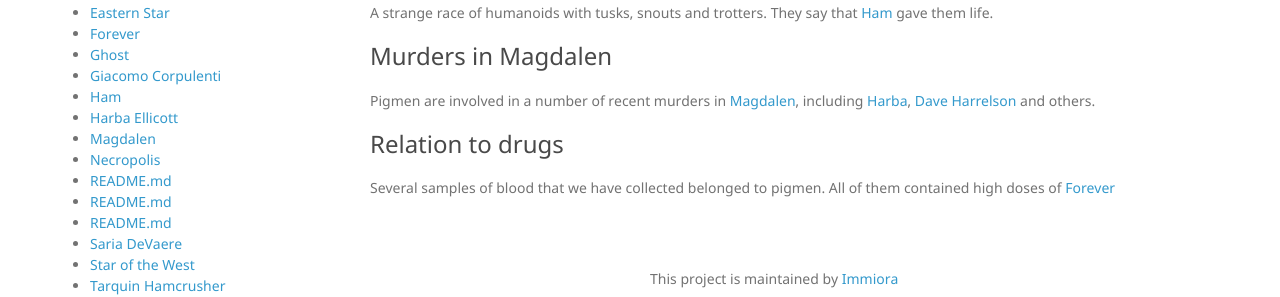
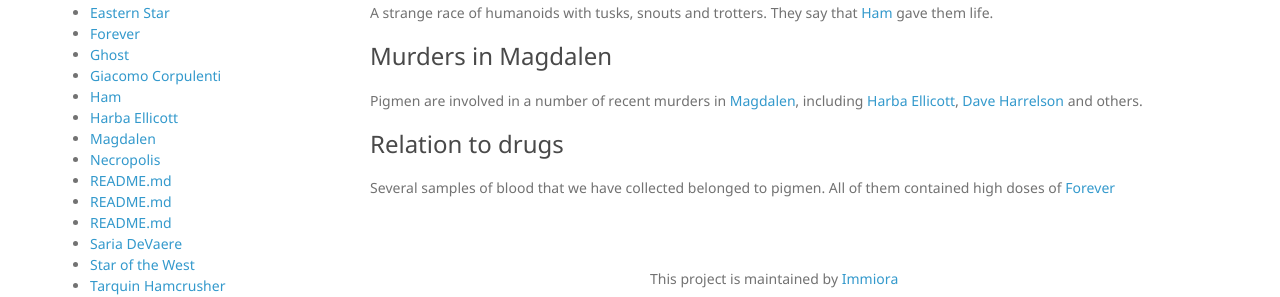
Before and after one commit to Immiora/the-narrow, a Jekyll site: the page built from wiki/other/pigmen.md, in a window 1280 px wide. Shown: the part 287-584 px from the top of the page. Built offline with Jekyll 4.4.1, drawn with Linux system fonts in a browser that asks for light colours; nearby versions of some CDN libraries.

Commit message:
Update pigmen.md

```diff
--- a/wiki/other/pigmen.md
+++ b/wiki/other/pigmen.md
@@ -7,7 +7,7 @@ categories: other
 A strange race of humanoids with tusks, snouts and trotters. They say that [Ham](Ham) gave them life.
 
 ### Murders in Magdalen
-Pigmen are involved in a number of recent murders in [Magdalen](Magdalen), including [Harba](Harba), [Dave Harrelson](DaveHarrelson) and others.
+Pigmen are involved in a number of recent murders in [Magdalen](Magdalen), including [Harba Ellicott](HarbaEllicott), [Dave Harrelson](DaveHarrelson) and others.
 
 ### Relation to drugs
 Several samples of blood that we have collected belonged to pigmen. All of them contained high doses of [Forever](Forever)
```
